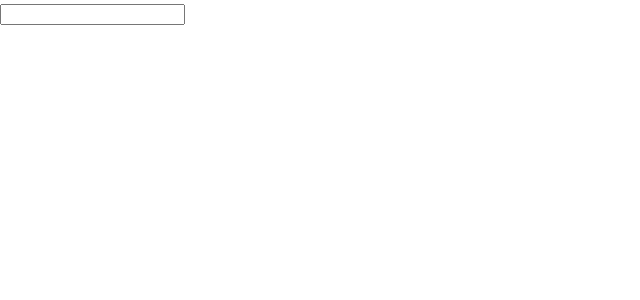
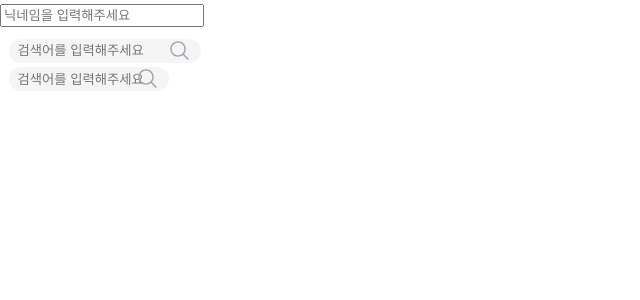
Before and after one commit to devwqc/petFrontend, a Next.js app: page /test/input in a window 1280 px wide. Shown: the top 300 px of the page, without its empty margins (0-640 px from the left). Built offline with nearby package versions, Linux system fonts and the light colour scheme.

Commit message:
style: Input 파일 정리

```diff
--- a/src/components/common/ImageBox/ImageBox.module.scss
+++ b/src/components/common/ImageBox/ImageBox.module.scss
@@ -1,6 +1,12 @@
 @layer components {
   .imageBox {
     position: relative;
+
+    &.disabled {
+      color: gray;
+      opacity: 50%;
+      z-index: 2;
+    }
   }
 
   .my {
--- a/src/components/common/ImageBox/ImageBoxLayout.tsx
+++ b/src/components/common/ImageBox/ImageBoxLayout.tsx
@@ -6,13 +6,14 @@ interface ImageBox {
   size: string;
   src: string;
   alt: string;
+  disabled?: boolean;
 }
 
 const cx = classNames.bind(styles);
 
-export default function ImageBoxLayout({ size, src, alt }: ImageBox) {
+export default function ImageBoxLayout({ size, src, alt, disabled, ...rest }: ImageBox) {
   return (
-    <div className={cx(size, 'imageBox')}>
+    <div className={cx(size, 'imageBox', { disabled })} {...rest}>
       <Image src={src} alt={alt} fill />
     </div>
   );
--- a/src/components/common/ImageBox/index.tsx
+++ b/src/components/common/ImageBox/index.tsx
@@ -7,7 +7,7 @@ const cx = classNames.bind(styles);
 export default function ImageBox() {
   return (
     <>
-      <ImageLayout size={cx('my')} src="/images/search.svg" alt="검색 아이콘" />
+      <ImageLayout size={cx('my')} src="/images/search.svg" alt="검색 아이콘" disabled />
     </>
   );
 }
--- a/src/components/common/Input/Input.module.scss
+++ b/src/components/common/Input/Input.module.scss
@@ -26,7 +26,7 @@
   }
 
   .label {
-    font-size: 0.875rem;
+    font-size: 2rem;
   }
 
   .inputWithLabel {
--- a/src/components/common/Input/InputLayout.tsx
+++ /dev/null
@@ -1,61 +0,0 @@
-import { forwardRef, ChangeEvent } from 'react';
-import Image, { ImageProps } from 'next/image';
-import classNames from 'classnames/bind';
-import styles from './Input.module.scss';
-
-interface InputProps {
-  id: string;
-  type: string;
-  label?: string;
-  size?: string;
-  border?: string;
-  isError?: boolean;
-  errorText?: string;
-  labelStyle?: string;
-  placeholder: string;
-  imageProps?: Partial<ImageProps>;
-  background?: string;
-}
-
-const cx = classNames.bind(styles);
-
-const InputLayout = forwardRef<HTMLInputElement, InputProps>(function InputLayout(
-  { id, label, isError, errorText, labelStyle, size, border, imageProps, background, ...rest },
-  ref
-) {
-  const handleChange = (event: ChangeEvent<HTMLInputElement>) => {
-    if (ref && 'current' in ref && ref.current) {
-      ref.current.value = event.target.value;
-    }
-  };
-  return (
-    <div className={cx('inputWithLabel')}>
-      {label && (
-        <label htmlFor={id} className={cx(labelStyle)}>
-          {label}
-        </label>
-      )}
-      <div className={cx('inputWithIcon', size)}>
-        <input
-          ref={ref}
-          className={cx(border, { error: isError }, size, background)}
-          onChange={handleChange}
-          {...rest}
-        />
-        {imageProps && (
-          <Image
-            src="/images/search.svg"
-            alt="검색 아이콘"
-            width={24}
-            height={24}
-            className={cx('icon')}
-            {...imageProps}
-          />
-        )}
-      </div>
-      {isError && <p className={cx('errorText')}>{errorText}</p>}
-    </div>
-  );
-});
-
-export default InputLayout;
--- a/src/components/common/Input/index.tsx
+++ b/src/components/common/Input/index.tsx
@@ -1,50 +1,99 @@
+import { forwardRef, ChangeEvent } from 'react';
+import Image, { ImageProps } from 'next/image';
 import classNames from 'classnames/bind';
-import InputLayout from './InputLayout';
 import styles from './Input.module.scss';
+
+interface InputProps {
+  id: string;
+  type: string;
+  label?: string;
+  size?: string;
+  border?: string;
+  isError?: boolean;
+  errorText?: string;
+  labelStyle?: string;
+  placeholder: string;
+  imageProps?: Partial<ImageProps>;
+  background?: string;
+}
 
 const cx = classNames.bind(styles);
 
-export default function Input() {
+const Input = forwardRef<HTMLInputElement, InputProps>(function Input(
+  { id, label, isError, errorText, labelStyle, size, border, imageProps, background, ...rest },
+  ref
+) {
+  const handleChange = (event: ChangeEvent<HTMLInputElement>) => {
+    if (ref && 'current' in ref && ref.current) {
+      ref.current.value = event.target.value;
+    }
+  };
   return (
-    <>
-      <InputLayout id="" type="text" size={cx('')} label=" " labelStyle={cx('')} placeholder="" />
-    </>
+    <div className={cx('inputWithLabel')}>
+      {label && (
+        <label htmlFor={id} className={cx(labelStyle)}>
+          {label}
+        </label>
+      )}
+      <div className={cx('inputWithIcon', size)}>
+        <input
+          ref={ref}
+          className={cx(border, { error: isError }, size, background)}
+          onChange={handleChange}
+          {...rest}
+        />
+        {imageProps && (
+          <Image
+            src="/images/search.svg"
+            alt="검색 아이콘"
+            width={24}
+            height={24}
+            className={cx('icon')}
+            {...imageProps}
+          />
+        )}
+      </div>
+      {isError && <p className={cx('errorText')}>{errorText}</p>}
+    </div>
   );
-}
+});
+
+export default Input;
 
 {
   /* 사용법
+  기본: <Input id="" type="text" size={''} label=" " labelStyle="label" placeholder="" background={''} />;
   1. 닉네임 인풋
-      <InputLayout
+      <Input
         id=""
         type="text"
-        size={cx('large')}
+        size={'large'}
         label=" "
-        labelStyle={cx('label')}
+        labelStyle={'label'}
         placeholder="닉네임을 입력해주세요"
       />
   2.  사이즈 큰 검색 인풋
-      <InputLayout
+      <Input
         id=""
         type="text"
-        size={cx('mediumLarge')}
-        border={cx('roundBorder')}
+        size={'mediumLarge'}
+        border={'roundBorder'}
         label=" "
-        labelStyle={cx('label')}
+        labelStyle={'label'}
         placeholder="검색어를 입력해주세요"
         imageProps={{}}
-        background={cx('background')}
+        background={'background'}
       />
   3. 사이즈 작은 검색 인풋
-      <InputLayout
+      <Input
         id=""
         type="text"
-        size={cx('medium')}
-        border={cx('roundBorder')}
+        size={'medium'}
+        border={'roundBorder'}
         label=" "
-        labelStyle={cx('label')}
+        labelStyle={'label'}
         placeholder="검색어를 입력해주세요"
         imageProps={{}}
-        background={cx('background')}
+        background={'background'}
       /> */
 }
--- a/src/pages/test/input.tsx
+++ b/src/pages/test/input.tsx
@@ -1,5 +1,31 @@
 import Input from '@/components/common/Input';
 
 export default function input() {
-  return <Input />;
+  return (
+    <>
+      <Input id="" type="text" size={'large'} label=" " labelStyle={'label'} placeholder="닉네임을 입력해주세요" />
+      <Input
+        id=""
+        type="text"
+        size={'mediumLarge'}
+        border={'roundBorder'}
+        label=" "
+        labelStyle={'label'}
+        placeholder="검색어를 입력해주세요"
+        imageProps={{}}
+        background={'background'}
+      />
+      <Input
+        id=""
+        type="text"
+        size={'medium'}
+        border={'roundBorder'}
+        label=" "
+        labelStyle={'label'}
+        placeholder="검색어를 입력해주세요"
+        imageProps={{}}
+        background={'background'}
+      />
+    </>
+  );
 }
```
Also changed, not shown: src/components/my/NicknameForm.tsx (+4 -4 lines).
